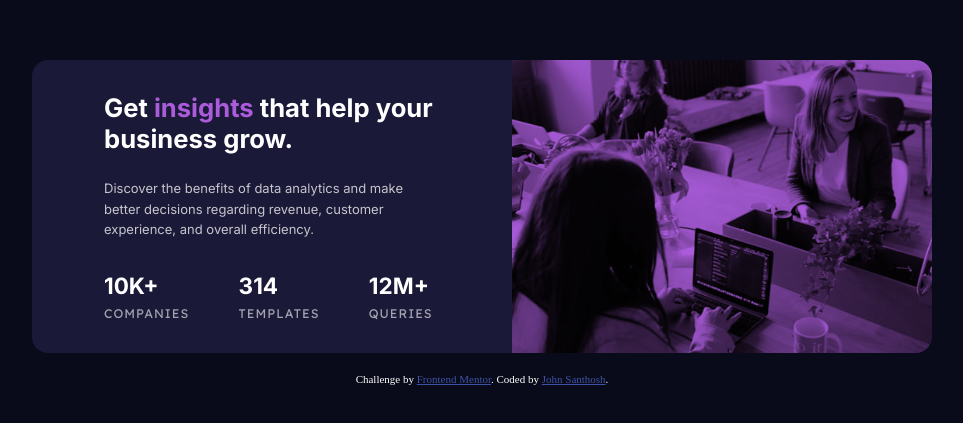
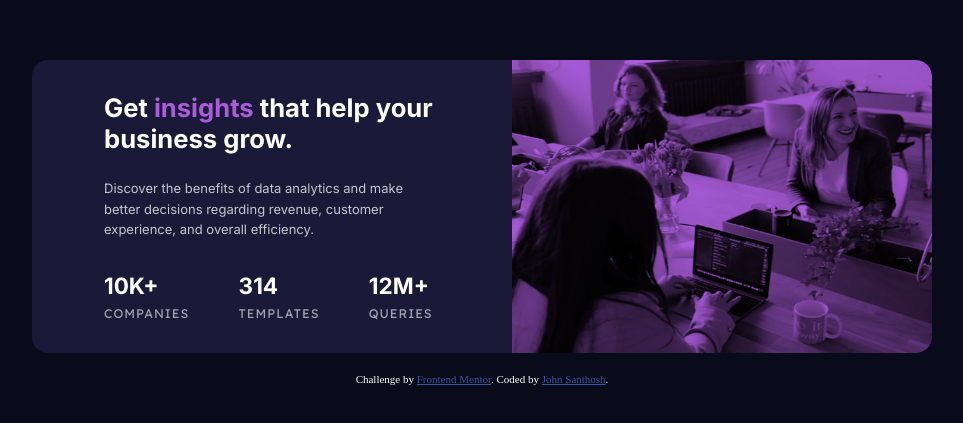
Before and after one commit to John-santhosh/status--preview-card, a plain HTML site: page index.html in a window 1280 px wide. Shown: the part 177-600 px from the top of the page, without its empty margins (158-1121 px from the left). Drawn offline with Linux system fonts and the light colour scheme.

Commit message:
image size updated

```diff
--- a/styles/style.css
+++ b/styles/style.css
@@ -124,7 +124,7 @@ article:last-child{
         height: 100%;
         overflow: hidden;
         border-radius: 0 1rem 1rem 0;
-        background:url("../images/image-header-desktop.jpg") center/cover no-repeat, var(--accent);
+        background:url("../images/image-header-desktop.jpg") center/100% 100% no-repeat, var(--accent);
          background-blend-mode: multiply;
 
     }
```
